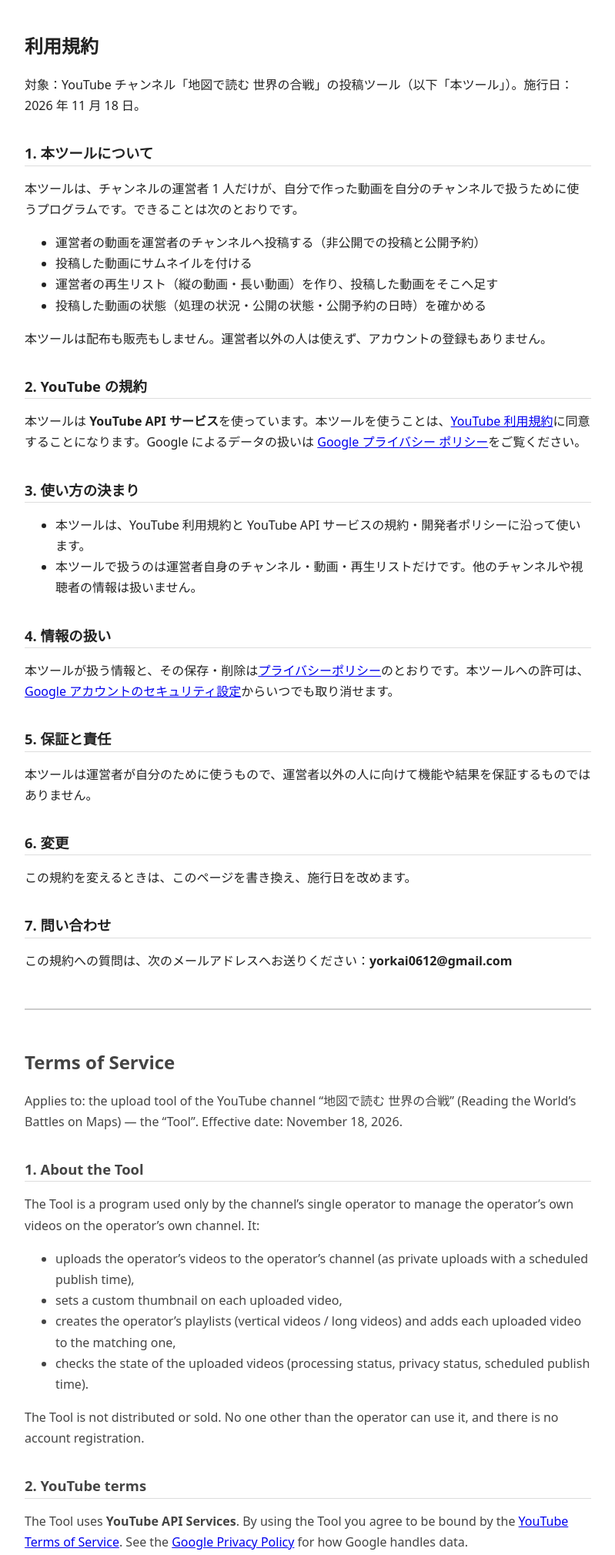
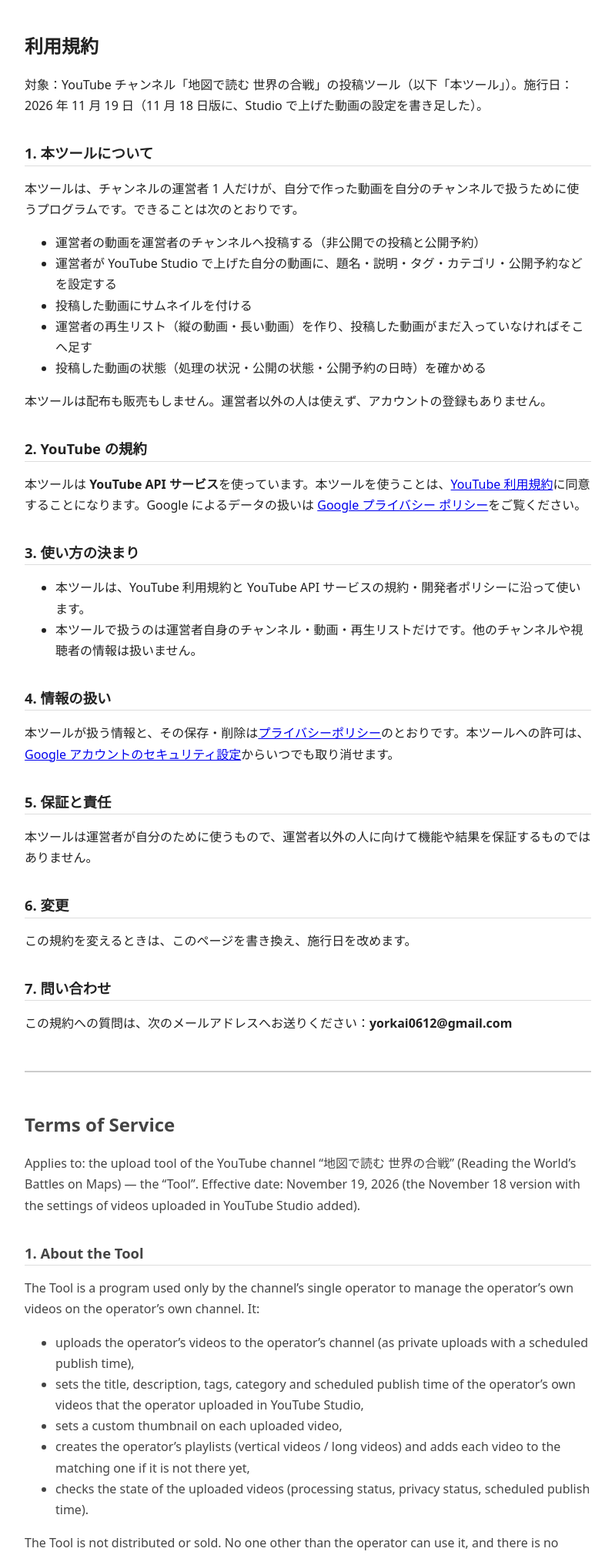
Before and after one commit to york061231/chizu-kassen, a plain HTML site: page terms.html in a window 1280 px wide. Shown: the top 2020 px of the page at 77% size, without its empty margins (240-1039 px from the left). Drawn offline with Linux system fonts and the light colour scheme.

Commit message:
Add terms.html

```diff
--- a/terms.html
+++ b/terms.html
@@ -15,14 +15,15 @@
 </head>
 <body>
 <h1>利用規約</h1>
-<p>対象：YouTube チャンネル「地図で読む 世界の合戦」の投稿ツール（以下「本ツール」）。施行日：2026 年 11 月 18 日。</p>
+<p>対象：YouTube チャンネル「地図で読む 世界の合戦」の投稿ツール（以下「本ツール」）。施行日：2026 年 11 月 19 日（11 月 18 日版に、Studio で上げた動画の設定を書き足した）。</p>
 
 <h2>1. 本ツールについて</h2>
 <p>本ツールは、チャンネルの運営者 1 人だけが、自分で作った動画を自分のチャンネルで扱うために使うプログラムです。できることは次のとおりです。</p>
 <ul>
   <li>運営者の動画を運営者のチャンネルへ投稿する（非公開での投稿と公開予約）</li>
+  <li>運営者が YouTube Studio で上げた自分の動画に、題名・説明・タグ・カテゴリ・公開予約などを設定する</li>
   <li>投稿した動画にサムネイルを付ける</li>
-  <li>運営者の再生リスト（縦の動画・長い動画）を作り、投稿した動画をそこへ足す</li>
+  <li>運営者の再生リスト（縦の動画・長い動画）を作り、投稿した動画がまだ入っていなければそこへ足す</li>
   <li>投稿した動画の状態（処理の状況・公開の状態・公開予約の日時）を確かめる</li>
 </ul>
 <p>本ツールは配布も販売もしません。運営者以外の人は使えず、アカウントの登録もありません。</p>
@@ -52,14 +53,15 @@
 
 <div class="en" lang="en">
 <h1>Terms of Service</h1>
-<p>Applies to: the upload tool of the YouTube channel “地図で読む 世界の合戦” (Reading the World’s Battles on Maps) — the “Tool”. Effective date: November 18, 2026.</p>
+<p>Applies to: the upload tool of the YouTube channel “地図で読む 世界の合戦” (Reading the World’s Battles on Maps) — the “Tool”. Effective date: November 19, 2026 (the November 18 version with the settings of videos uploaded in YouTube Studio added).</p>
 
 <h2>1. About the Tool</h2>
 <p>The Tool is a program used only by the channel’s single operator to manage the operator’s own videos on the operator’s own channel. It:</p>
 <ul>
   <li>uploads the operator’s videos to the operator’s channel (as private uploads with a scheduled publish time),</li>
+  <li>sets the title, description, tags, category and scheduled publish time of the operator’s own videos that the operator uploaded in YouTube Studio,</li>
   <li>sets a custom thumbnail on each uploaded video,</li>
-  <li>creates the operator’s playlists (vertical videos / long videos) and adds each uploaded video to the matching one,</li>
+  <li>creates the operator’s playlists (vertical videos / long videos) and adds each video to the matching one if it is not there yet,</li>
   <li>checks the state of the uploaded videos (processing status, privacy status, scheduled publish time).</li>
 </ul>
 <p>The Tool is not distributed or sold. No one other than the operator can use it, and there is no account registration.</p>
```
